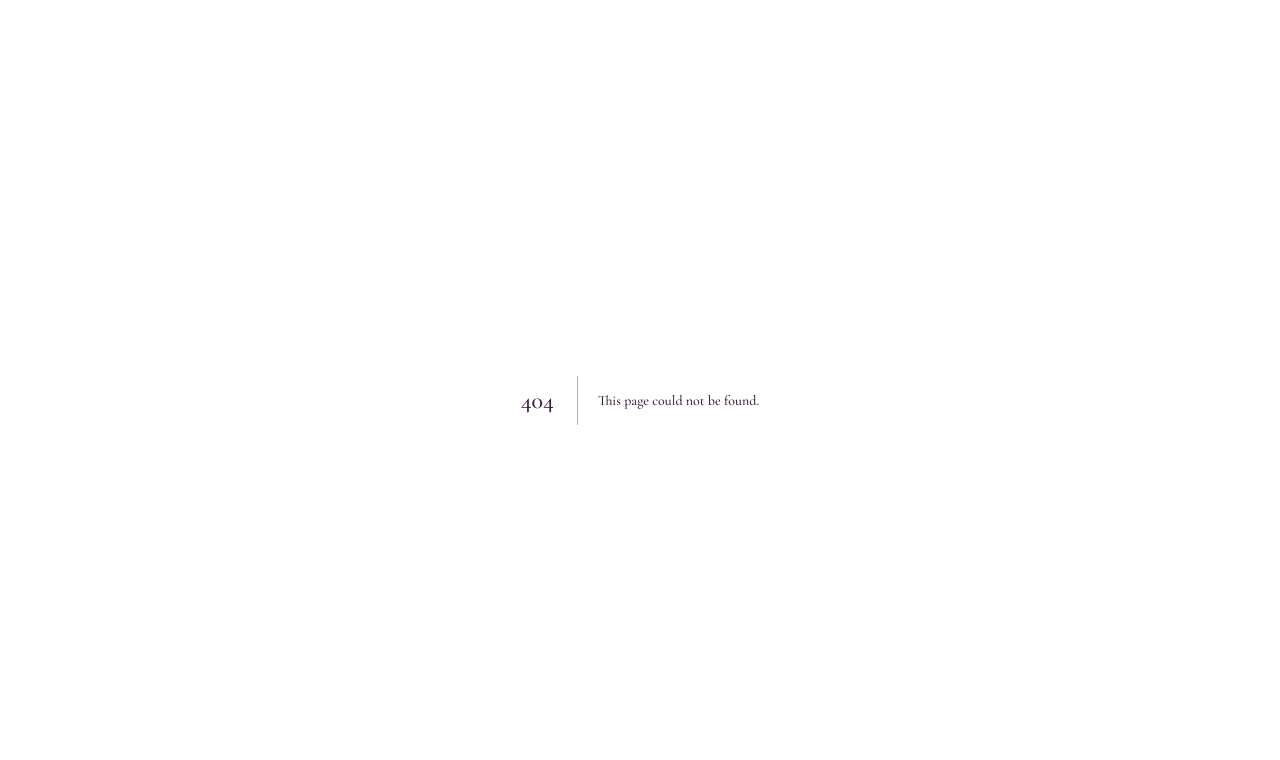
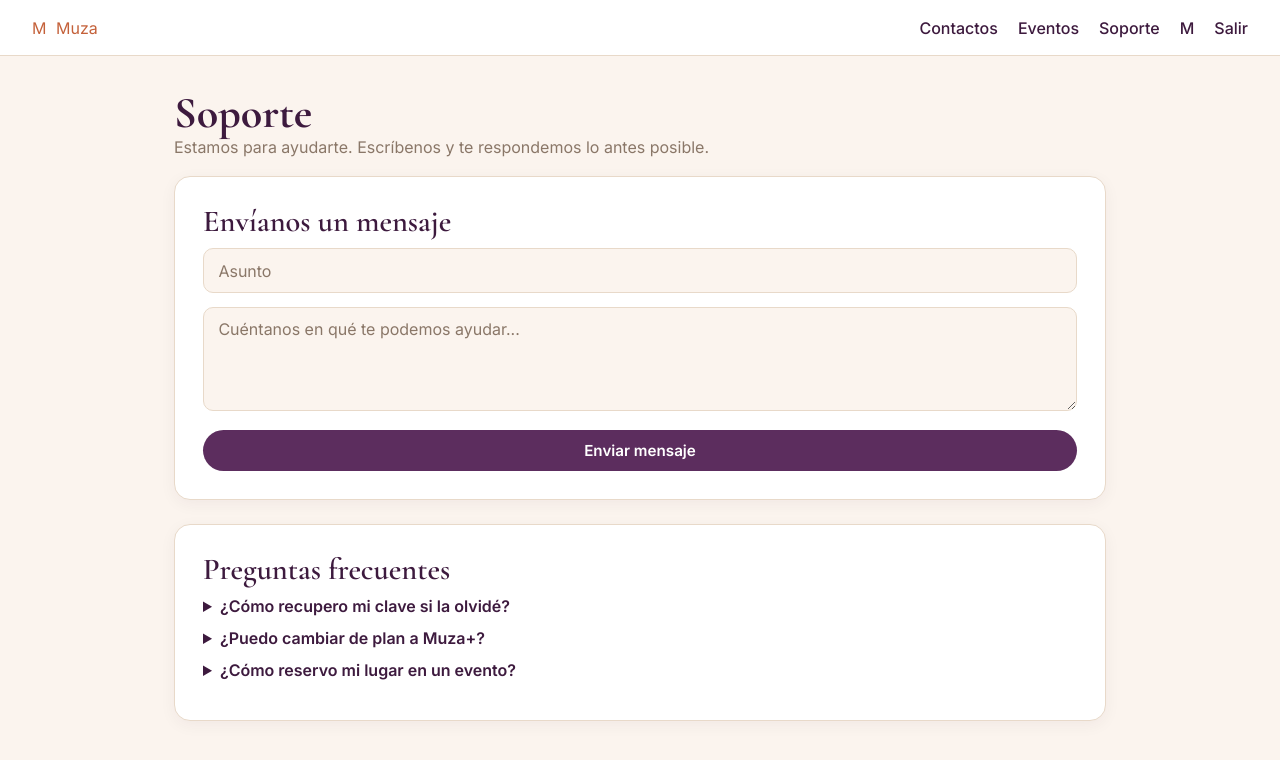
Before and after one commit to somosmuzamarketing-spec/muza-platform, a Next.js app: page /soporte in a window 1280 px wide. Before the commit this address had no page. Shown: the top 760 px of the page. Built offline with nearby package versions, Linux system fonts and the light colour scheme; no server answers; the database is empty; sample sign-in values are in the browser's storage.

Commit message:
Create page.tsx

```diff
--- /dev/null
+++ b/src/app/soporte/page.tsx
@@ -0,0 +1,61 @@
+import { getServerSession } from "next-auth";
+import { authOptions } from "@/lib/auth";
+import { prisma } from "@/lib/prisma";
+import { redirect } from "next/navigation";
+import TopNav from "@/components/TopNav";
+import TicketForm from "@/components/TicketForm";
+
+const FAQ = [
+  { q: "¿Cómo recupero mi clave si la olvidé?", a: "Escríbenos por aquí o por WhatsApp con tu usuario y te ayudamos a restablecerla." },
+  { q: "¿Puedo cambiar de plan a Muza+?", a: "Sí, cuéntanos por este medio y te compartimos los detalles y el enlace de pago." },
+  { q: "¿Cómo reservo mi lugar en un evento?", a: "Ve a la sección Eventos en tu panel y presiona 'Reservar mi lugar'. Los cupos son limitados." },
+];
+
+export default async function SoportePage() {
+  const session = await getServerSession(authOptions);
+  const userId = (session?.user as any)?.id;
+  if (!userId) redirect("/login");
+
+  const me = await prisma.user.findUnique({ where: { id: userId } });
+  const role = (session?.user as any)?.role;
+  const whatsapp = process.env.NEXT_PUBLIC_WHATSAPP_NUMBER;
+
+  return (
+    <div>
+      <TopNav name={me?.name || ""} avatarUrl={me?.avatarUrl} role={role} plan={me?.plan} isMentor={me?.isMentor} />
+      <div className="container">
+        <h1>Soporte</h1>
+        <p style={{ color: "var(--muted)", marginTop: "-0.75rem" }}>
+          Estamos para ayudarte. Escríbenos y te respondemos lo antes posible.
+        </p>
+
+        {whatsapp && (
+          <div className="card" style={{ display: "flex", alignItems: "center", justifyContent: "space-between", flexWrap: "wrap", gap: "1rem" }}>
+            <div>
+              <h3 style={{ margin: 0 }}>¿Prefieres algo más rápido?</h3>
+              <p style={{ color: "var(--muted)", margin: 0 }}>Escríbenos directo por WhatsApp.</p>
+            </div>
+            <a href={`https://wa.me/${whatsapp}`} target="_blank" rel="noreferrer" className="btn gold">
+              Abrir WhatsApp
+            </a>
+          </div>
+        )}
+
+        <div className="card">
+          <h2>Envíanos un mensaje</h2>
+          <TicketForm />
+        </div>
+
+        <div className="card">
+          <h2>Preguntas frecuentes</h2>
+          {FAQ.map((f) => (
+            <details key={f.q} style={{ marginBottom: "0.75rem" }}>
+              <summary style={{ cursor: "pointer", fontWeight: 600, color: "var(--plum)" }}>{f.q}</summary>
+              <p style={{ color: "var(--muted)", marginTop: "0.4rem" }}>{f.a}</p>
+            </details>
+          ))}
+        </div>
+      </div>
+    </div>
+  );
+}
```
